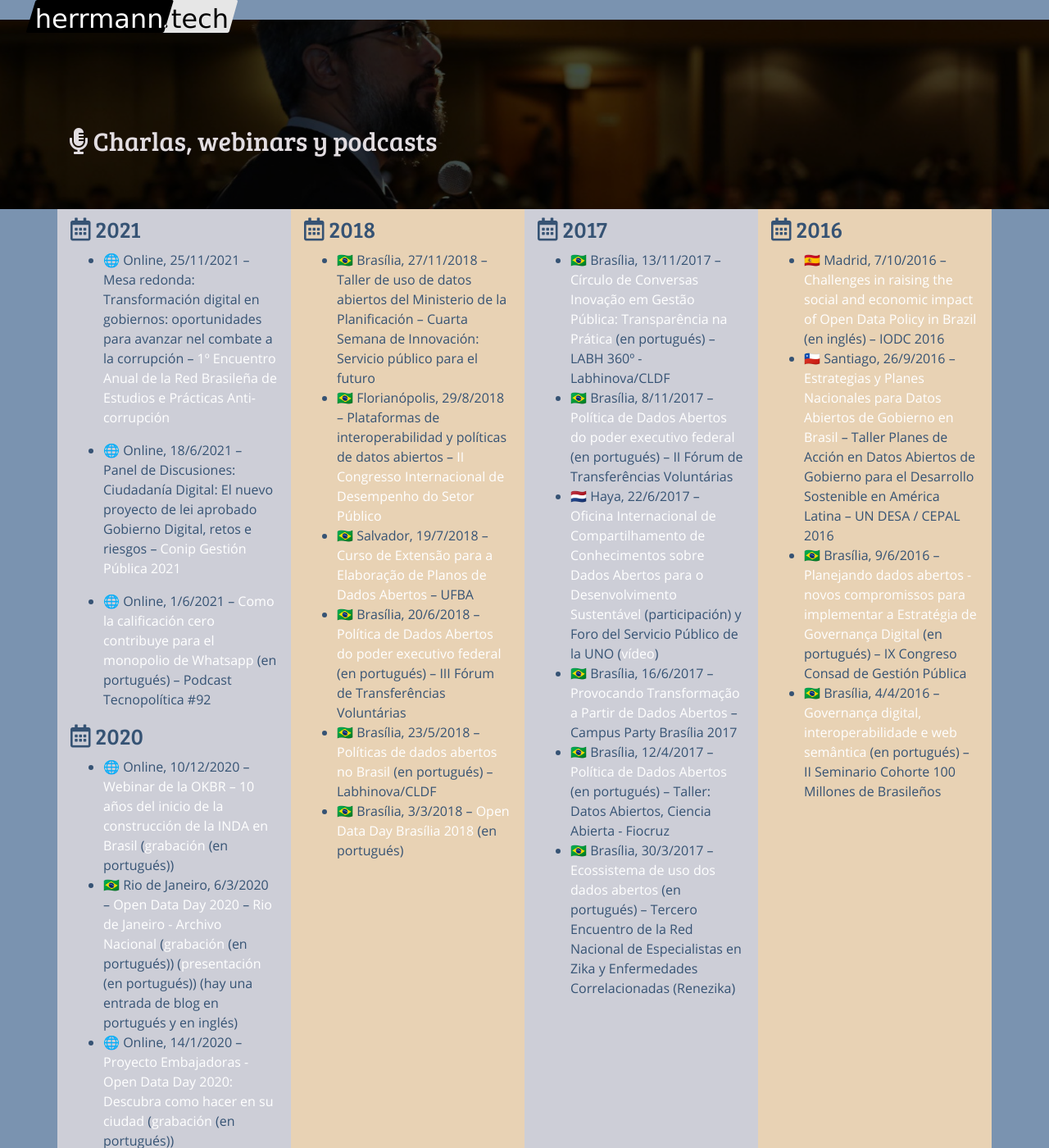
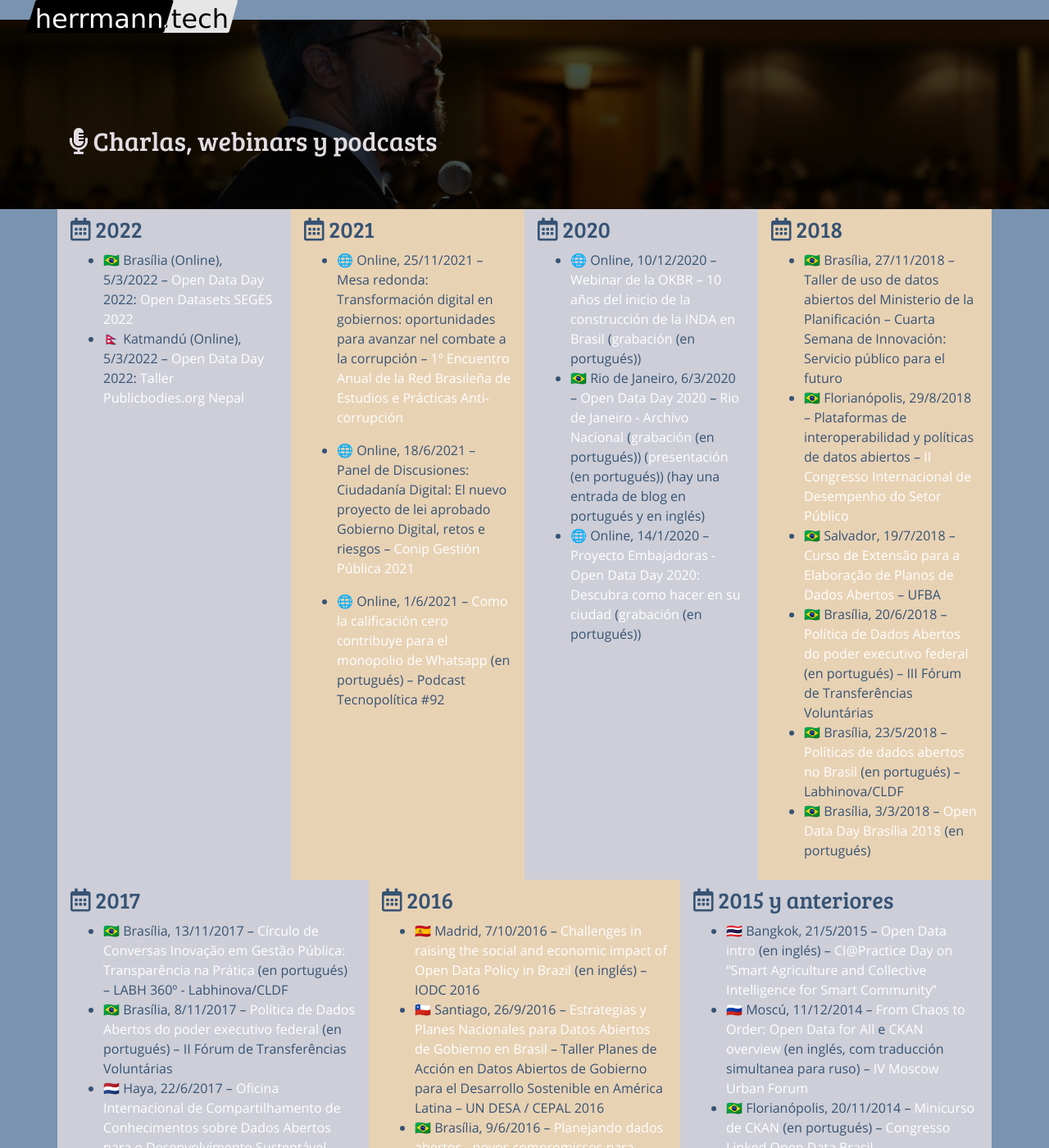
Before and after one commit to augusto-herrmann/augusto-herrmann.github.io, a Jekyll site: the page built from es/index.md, in a window 1280 px wide and 1400 px high, scrolled down 1888 px. Shown: the whole window at 82% size. Built offline with Jekyll 4.4.1, drawn with Linux system fonts in a browser that asks for light colours; nearby versions of some CDN libraries.

Commit message:
Update talks section in Spanish translation

```diff
--- a/es/index.md
+++ b/es/index.md
@@ -94,6 +94,21 @@ Para más entradas, por favor vea [el blog](blog).
 <div class="col item">
 <div class="content">
 
+### *﻿*{: .far .fa-calendar-alt} 2022
+
+* 🇧🇷 Brasília (Online), 5/3/2022 -- [Open Data Day](https://opendataday.org/)
+  2022:
+  [Open Datasets SEGES 2022](https://economiagovbr.github.io/opendataday2022/)
+* 🇳🇵 Katmandú (Online), 5/3/2022 -- [Open Data Day](https://opendataday.org/)
+  2022:
+  [Taller Publicbodies.org Nepal](https://github.com/augusto-herrmann/opendataday-publicbodies-nepal/)
+
+</div>
+</div>
+
+<div class="col item">
+<div class="content">
+
 ### *﻿*{: .far .fa-calendar-alt} 2021
 
 * 🌐 Online, 25/11/2021 -- Mesa redonda: Transformación digital en
@@ -106,6 +121,12 @@ Para más entradas, por favor vea [el blog](blog).
 
 * 🌐 Online, 1/6/2021 -- [Como la calificación cero contribuye para el monopolio de Whatsapp](https://www.youtube.com/watch?v=gcJ7RnbMjE8) (en portugués)
   -- Podcast Tecnopolítica #92
+
+</div>
+</div>
+
+<div class="col item">
+<div class="content">
 
 ### *﻿*{: .far .fa-calendar-alt} 2020
 
@@ -135,6 +156,11 @@ Para más entradas, por favor vea [el blog](blog).
 
 </div>
 </div>
+
+</div>
+
+<div class="row">
+
 <div class="col item">
 <div class="content">
 
@@ -162,14 +188,10 @@ Para más entradas, por favor vea [el blog](blog).
 </div>
 </div>
 
-</div>
-
-<div class="row">
-
 <div class="col item">
 <div class="content">
 
-### *﻿*{: .far .fa-calendar-alt} 2015 y antes
+### *﻿*{: .far .fa-calendar-alt} 2015 y anteriores
 
 * 🇹🇭 Bangkok, 21/5/2015 -- [Open Data intro](https://www.youtube.com/watch?v=NQTuBuvBfrM) (en inglés) -- [CI@Practice Day on “Smart Agriculture and Collective Intelligence for Smart Community”](https://uknowcoe.wordpress.com/2015/05/21/%E0%B8%AA%E0%B8%B1%E0%B8%A1%E0%B8%A1%E0%B8%99%E0%B8%B2%E0%B9%80%E0%B8%8A%E0%B8%B4%E0%B8%87%E0%B8%9B%E0%B8%8F%E0%B8%B4%E0%B8%9A%E0%B8%B1%E0%B8%95%E0%B8%B4%E0%B8%81%E0%B8%B2%E0%B8%A3-cipractice-day-on/)
 * 🇷🇺 Moscú, 11/12/2014 -- [From Chaos to Order: Open Data for All](https://www.youtube.com/watch?v=vYU6-BRyjXA) e [CKAN overview](https://www.slideshare.net/AugustoHerrmannBatis/ckan-overview) (en inglés, com traducción simultanea para ruso) -- [IV Moscow Urban Forum](https://mosurbanforum.com/archive/2014/)
```
